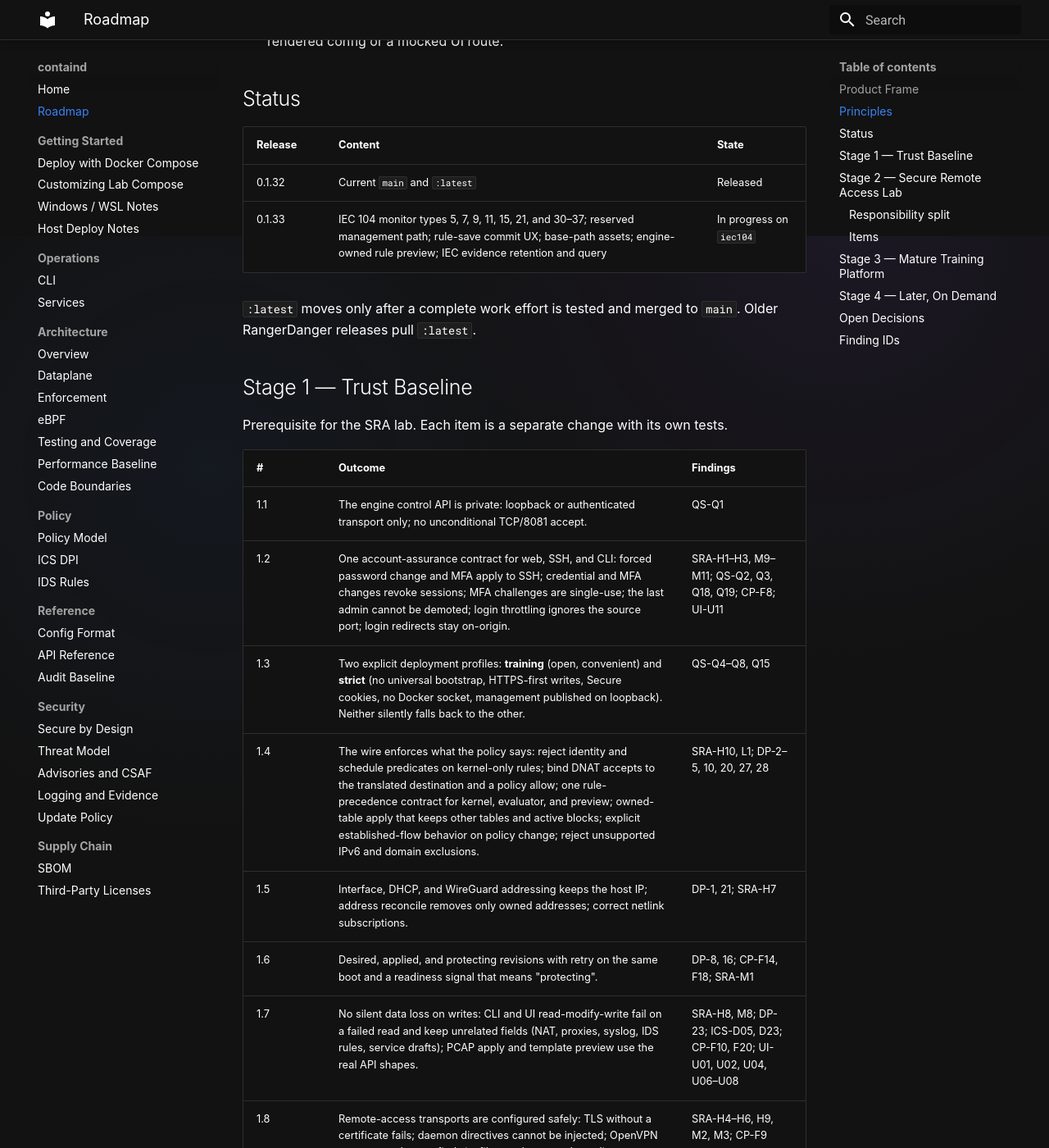
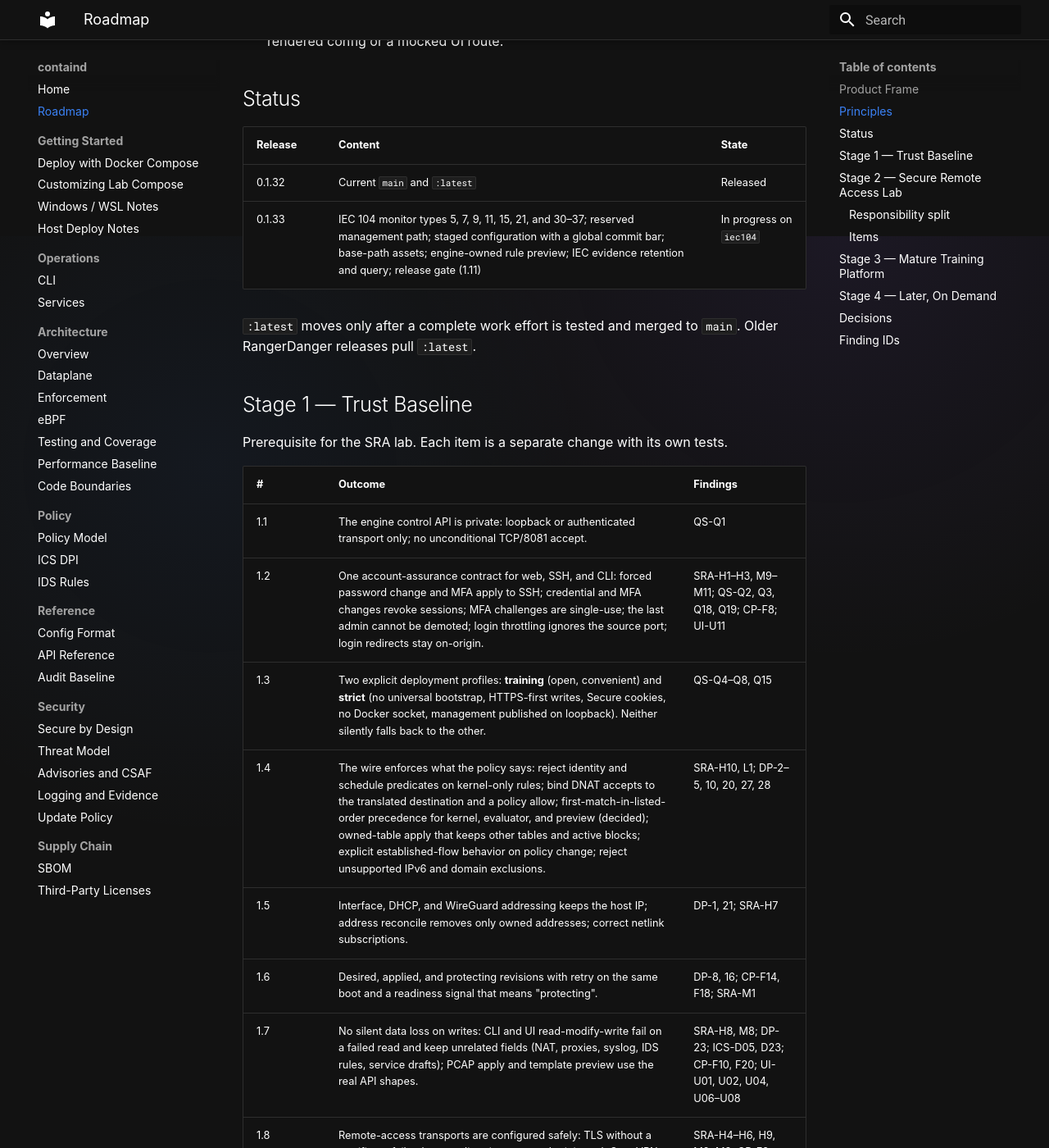
Before and after one commit to tonylturner/containd, an MkDocs documentation site: the page built from docs/mkdocs/roadmap.md, in a window 1280 px wide and 1400 px high, scrolled down 1112 px. Shown: the whole window at 82% size. Built offline with MkDocs 1.6.1 and Material for MkDocs 9.7.7, drawn with Linux system fonts in a browser that asks for light colours; some of the changed text lies outside the part shown.

Commit message:
docs: record roadmap decisions for release gate, SRA broker, SSH shell, flows and precedence

```diff
--- a/docs/mkdocs/roadmap.md
+++ b/docs/mkdocs/roadmap.md
@@ -45,7 +45,7 @@
 | Release | Content | State |
 |---|---|---|
 | 0.1.32 | Current `main` and `:latest` | Released |
-| 0.1.33 | IEC 104 monitor types 5, 7, 9, 11, 15, 21, and 30–37; reserved management path; rule-save commit UX; base-path assets; engine-owned rule preview; IEC evidence retention and query | In progress on `iec104` |
+| 0.1.33 | IEC 104 monitor types 5, 7, 9, 11, 15, 21, and 30–37; reserved management path; staged configuration with a global commit bar; base-path assets; engine-owned rule preview; IEC evidence retention and query; release gate (1.11) | In progress on `iec104` |
 
 `:latest` moves only after a complete work effort is tested and merged to
 `main`. Older RangerDanger releases pull `:latest`.
@@ -60,7 +60,7 @@
 | 1.1 | The engine control API is private: loopback or authenticated transport only; no unconditional TCP/8081 accept. | QS-Q1 |
 | 1.2 | One account-assurance contract for web, SSH, and CLI: forced password change and MFA apply to SSH; credential and MFA changes revoke sessions; MFA challenges are single-use; the last admin cannot be demoted; login throttling ignores the source port; login redirects stay on-origin. | SRA-H1–H3, M9–M11; QS-Q2, Q3, Q18, Q19; CP-F8; UI-U11 |
 | 1.3 | Two explicit deployment profiles: **training** (open, convenient) and **strict** (no universal bootstrap, HTTPS-first writes, Secure cookies, no Docker socket, management published on loopback). Neither silently falls back to the other. | QS-Q4–Q8, Q15 |
-| 1.4 | The wire enforces what the policy says: reject identity and schedule predicates on kernel-only rules; bind DNAT accepts to the translated destination and a policy allow; one rule-precedence contract for kernel, evaluator, and preview; owned-table apply that keeps other tables and active blocks; explicit established-flow behavior on policy change; reject unsupported IPv6 and domain exclusions. | SRA-H10, L1; DP-2–5, 10, 20, 27, 28 |
+| 1.4 | The wire enforces what the policy says: reject identity and schedule predicates on kernel-only rules; bind DNAT accepts to the translated destination and a policy allow; first-match-in-listed-order precedence for kernel, evaluator, and preview (decided); owned-table apply that keeps other tables and active blocks; explicit established-flow behavior on policy change; reject unsupported IPv6 and domain exclusions. | SRA-H10, L1; DP-2–5, 10, 20, 27, 28 |
 | 1.5 | Interface, DHCP, and WireGuard addressing keeps the host IP; address reconcile removes only owned addresses; correct netlink subscriptions. | DP-1, 21; SRA-H7 |
 | 1.6 | Desired, applied, and protecting revisions with retry on the same boot and a readiness signal that means "protecting". | DP-8, 16; CP-F14, F18; SRA-M1 |
 | 1.7 | No silent data loss on writes: CLI and UI read-modify-write fail on a failed read and keep unrelated fields (NAT, proxies, syslog, IDS rules, service drafts); PCAP apply and template preview use the real API shapes. | SRA-H8, M8; DP-23; ICS-D05, D23; CP-F10, F20; UI-U01, U02, U04, U06–U08 |
@@ -126,14 +126,23 @@
 - eBPF fast path only if measurements justify it; otherwise remove the
   scaffolding (DP L3).
 
-## Open Decisions
+## Decisions
 
-| Decision | Recommendation |
+Decided by the product owner on 2026-10-25.
+
+| Topic | Decision |
 |---|---|
+| `:latest` promotion | Only tags on `main` move `:latest`, after signing and SBOM. Prereleases never move it. This part of item 1.11 ships in 0.1.33; the CI gate follows in Stage 1. |
 | SRA broker | Integrate an existing gateway (Guacamole-class SSH/RDP/VNC) and an OIDC IdP. Do not build a remote desktop stack. |
-| SSH native shell | Training profile only. The strict profile disables the native shell, and SSH meets the same assurance as the web. |
+| SSH native shell | Training profile only. The strict profile disables the native shell, and SSH meets the same MFA assurance as the web. |
 | Established flows after a policy change | Leases always terminate existing flows. Ordinary edits keep existing connections, and the UI says so. |
-| Rule precedence | One documented order for kernel, evaluator, and preview. Choosing it changes behavior, so it needs an explicit decision. |
+| Rule precedence | First match in listed order, everywhere: kernel, evaluator, and preview. This changes behavior (today the kernel sorts allow before deny). |
+| Stage 1 start | Stage 1 starts after 0.1.33 ships. |
+
+Still open:
+
+| Topic | Recommendation |
+|---|---|
 | External IDS formats | Support a validated native subset; store other formats as non-executable artifacts. |
 
 ## Finding IDs
```
